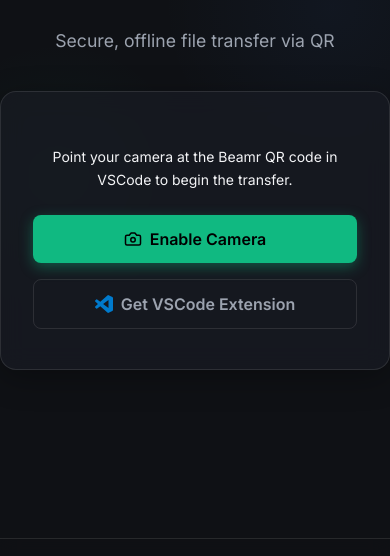
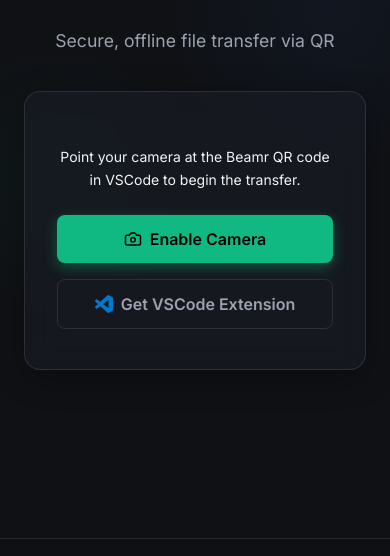
Before and after one commit to w3Abhishek/Beamr, a plain HTML site: page receiver/index.html in a window 390 px wide. Shown: the part 246-802 px from the top of the page. Drawn offline with Linux system fonts and the light colour scheme.

Commit message:
Restore horizontal padding on mobile to fix edge bleeding

```diff
--- a/receiver/style.css
+++ b/receiver/style.css
@@ -61,8 +61,7 @@
   justify-content: flex-start;
   align-items: center;
   text-align: center;
-  padding-top: 8vh;
-  padding-bottom: 24px;
+  padding: 8vh 24px 24px;
 }
 
 .logo-container {
```
